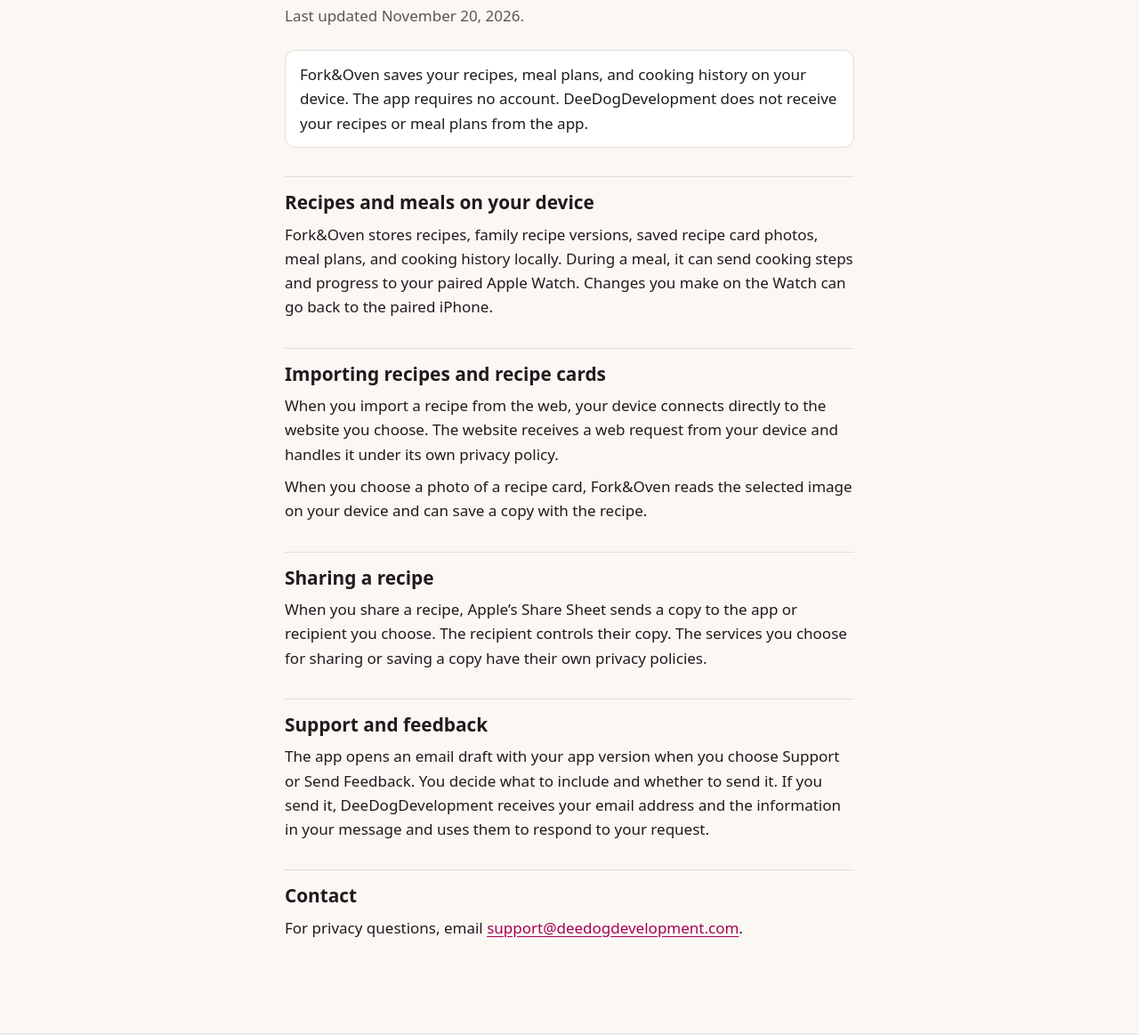
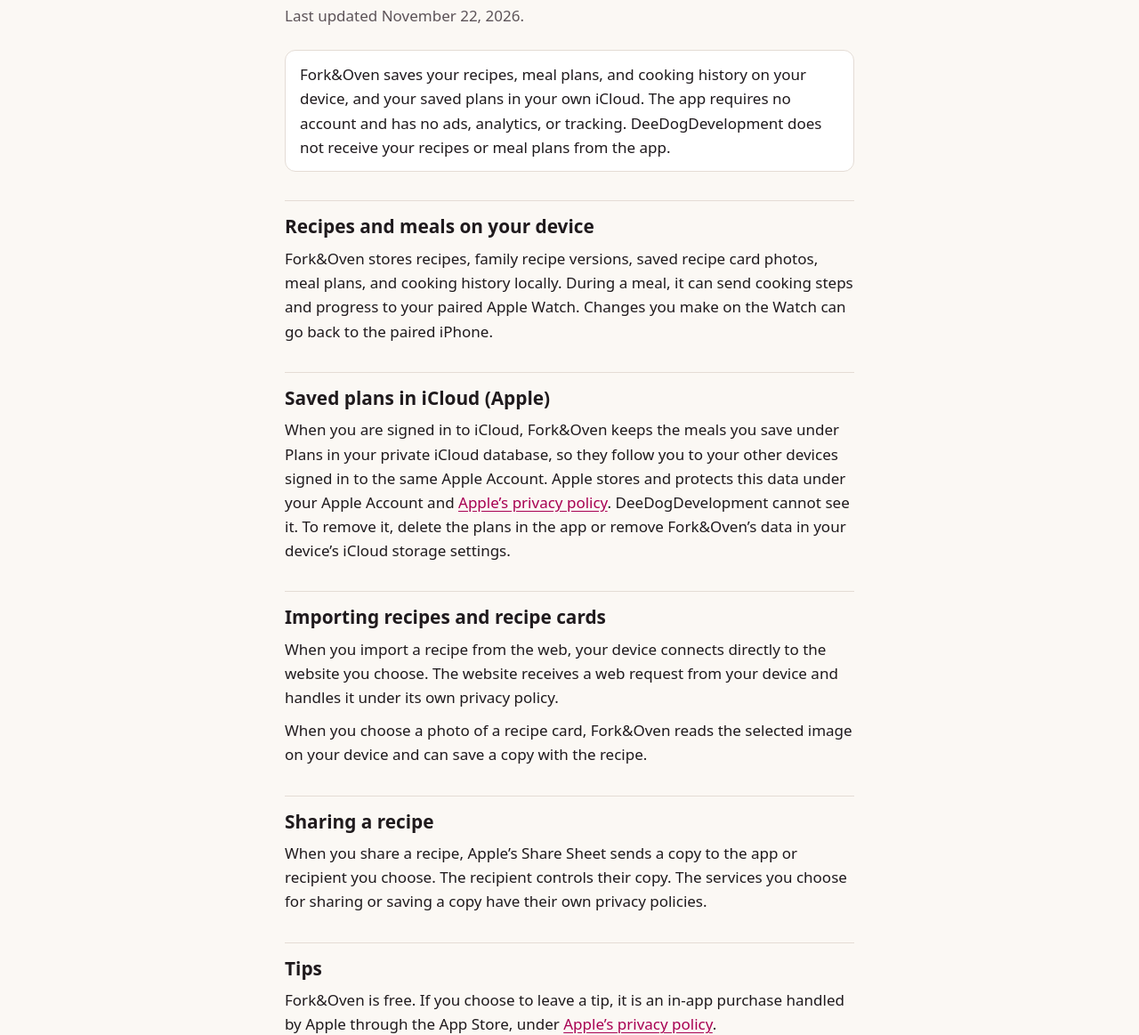
Before and after one commit to jmurff/jmurff.github.io, a plain HTML site: page fork-and-oven/privacy.html in a window 1280 px wide. Shown: the part 138-1301 px from the top of the page at 89% size. Drawn offline with Linux system fonts and the light colour scheme.

Commit message:
Cover Fork&Oven's saved plans in iCloud and its tip jar in the privacy policy

```diff
--- a/fork-and-oven/privacy.html
+++ b/fork-and-oven/privacy.html
@@ -16,14 +16,17 @@
 </div></header>
 <main id="content" class="prose">
   <h1>Fork&amp;Oven Privacy Policy</h1>
-  <p class="meta">Last updated <time datetime="2026-11-20">November 20, 2026</time>.</p>
+  <p class="meta">Last updated <time datetime="2026-11-22">November 22, 2026</time>.</p>
 
   <div class="card">
-    <p>Fork&amp;Oven saves your recipes, meal plans, and cooking history on your device. The app requires no account. DeeDogDevelopment does not receive your recipes or meal plans from the app.</p>
+    <p>Fork&amp;Oven saves your recipes, meal plans, and cooking history on your device, and your saved plans in your own iCloud. The app requires no account and has no ads, analytics, or tracking. DeeDogDevelopment does not receive your recipes or meal plans from the app.</p>
   </div>
 
   <h2>Recipes and meals on your device</h2>
   <p>Fork&amp;Oven stores recipes, family recipe versions, saved recipe card photos, meal plans, and cooking history locally. During a meal, it can send cooking steps and progress to your paired Apple Watch. Changes you make on the Watch can go back to the paired iPhone.</p>
+
+  <h2>Saved plans in iCloud (Apple)</h2>
+  <p>When you are signed in to iCloud, Fork&amp;Oven keeps the meals you save under Plans in your private iCloud database, so they follow you to your other devices signed in to the same Apple Account. Apple stores and protects this data under your Apple Account and <a href="https://www.apple.com/legal/privacy/">Apple’s privacy policy</a>. DeeDogDevelopment cannot see it. To remove it, delete the plans in the app or remove Fork&amp;Oven’s data in your device’s iCloud storage settings.</p>
 
   <h2>Importing recipes and recipe cards</h2>
   <p>When you import a recipe from the web, your device connects directly to the website you choose. The website receives a web request from your device and handles it under its own privacy policy.</p>
@@ -31,6 +34,9 @@
 
   <h2>Sharing a recipe</h2>
   <p>When you share a recipe, Apple’s Share Sheet sends a copy to the app or recipient you choose. The recipient controls their copy. The services you choose for sharing or saving a copy have their own privacy policies.</p>
+
+  <h2>Tips</h2>
+  <p>Fork&amp;Oven is free. If you choose to leave a tip, it is an in-app purchase handled by Apple through the App Store, under <a href="https://www.apple.com/legal/privacy/">Apple’s privacy policy</a>. DeeDogDevelopment never sees your payment details.</p>
 
   <h2>Support and feedback</h2>
   <p>The app opens an email draft with your app version when you choose Support or Send Feedback. You decide what to include and whether to send it. If you send it, DeeDogDevelopment receives your email address and the information in your message and uses them to respond to your request.</p>
```
